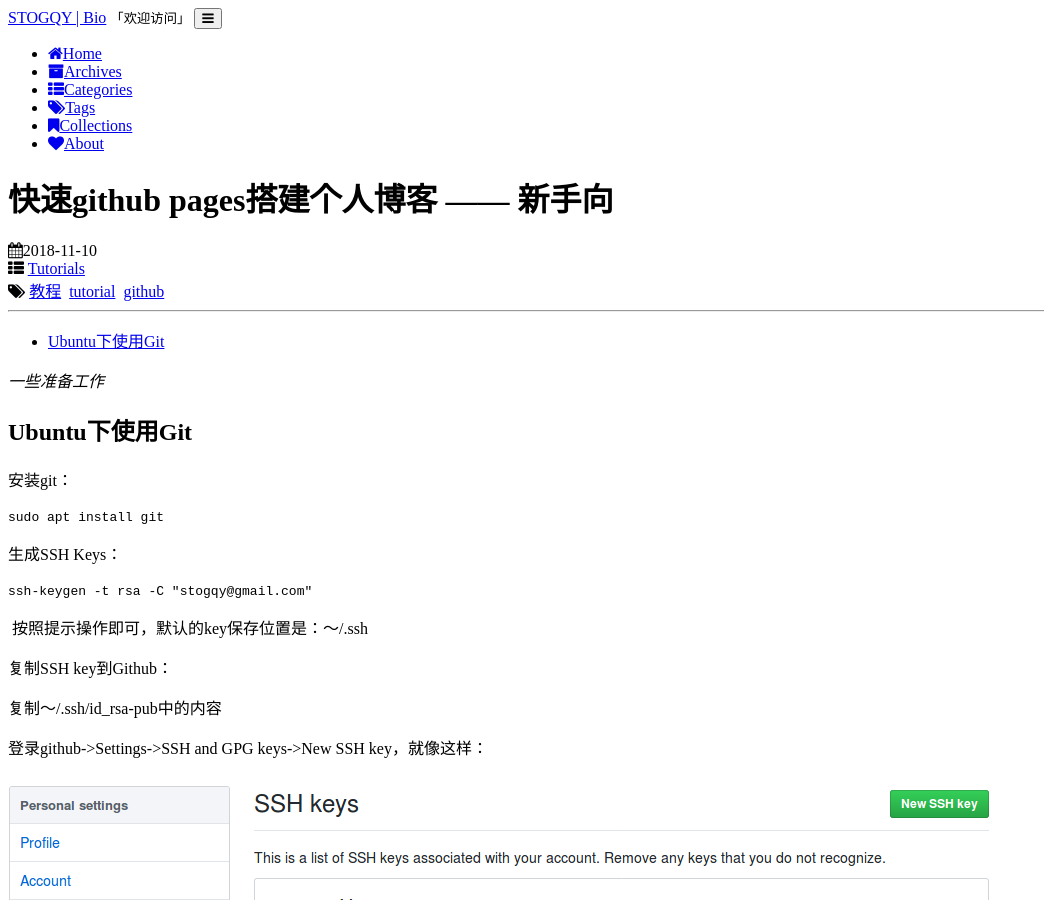
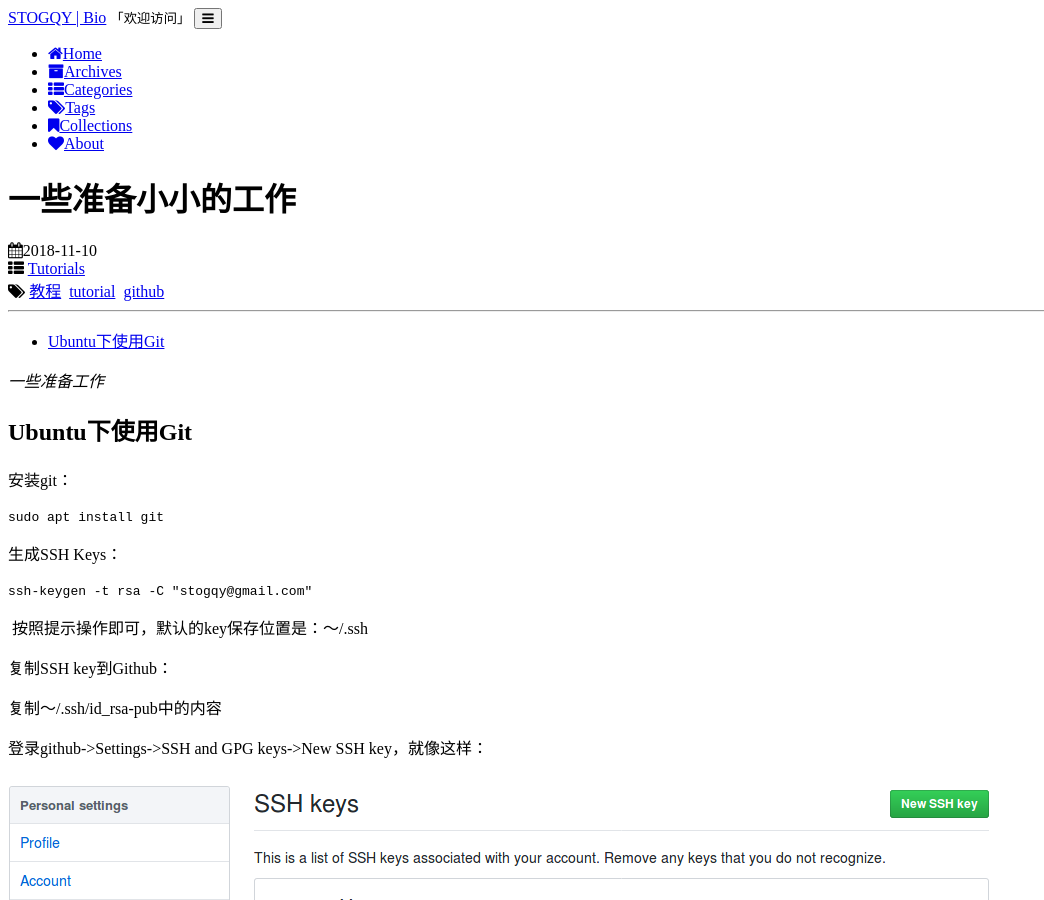
Before and after one commit to stogqy/stogqy.github.io, a Jekyll site: the page built from _posts/2018-11-10-SomePresetupWorks.md, in a window 1280 px wide and 900 px high. Shown: the whole window, without its empty margins (0-1044 px from the left). Built offline with Jekyll 4.4.1, drawn with Linux system fonts in a browser that asks for light colours; comment, search, counter and statistics services are not loaded; a style sheet for code colours, icons or effects is not loaded.

Commit message:
change title

```diff
--- a/_posts/2018-11-10-SomePresetupWorks.md
+++ b/_posts/2018-11-10-SomePresetupWorks.md
@@ -1,6 +1,6 @@
 ---
 layout: post
-title: "快速github pages搭建个人博客 —— 新手向"
+title: "一些准备小小的工作"
 data: 2018-11-10
 categories: Tutorials
 tags:  教程 tutorial github
```
